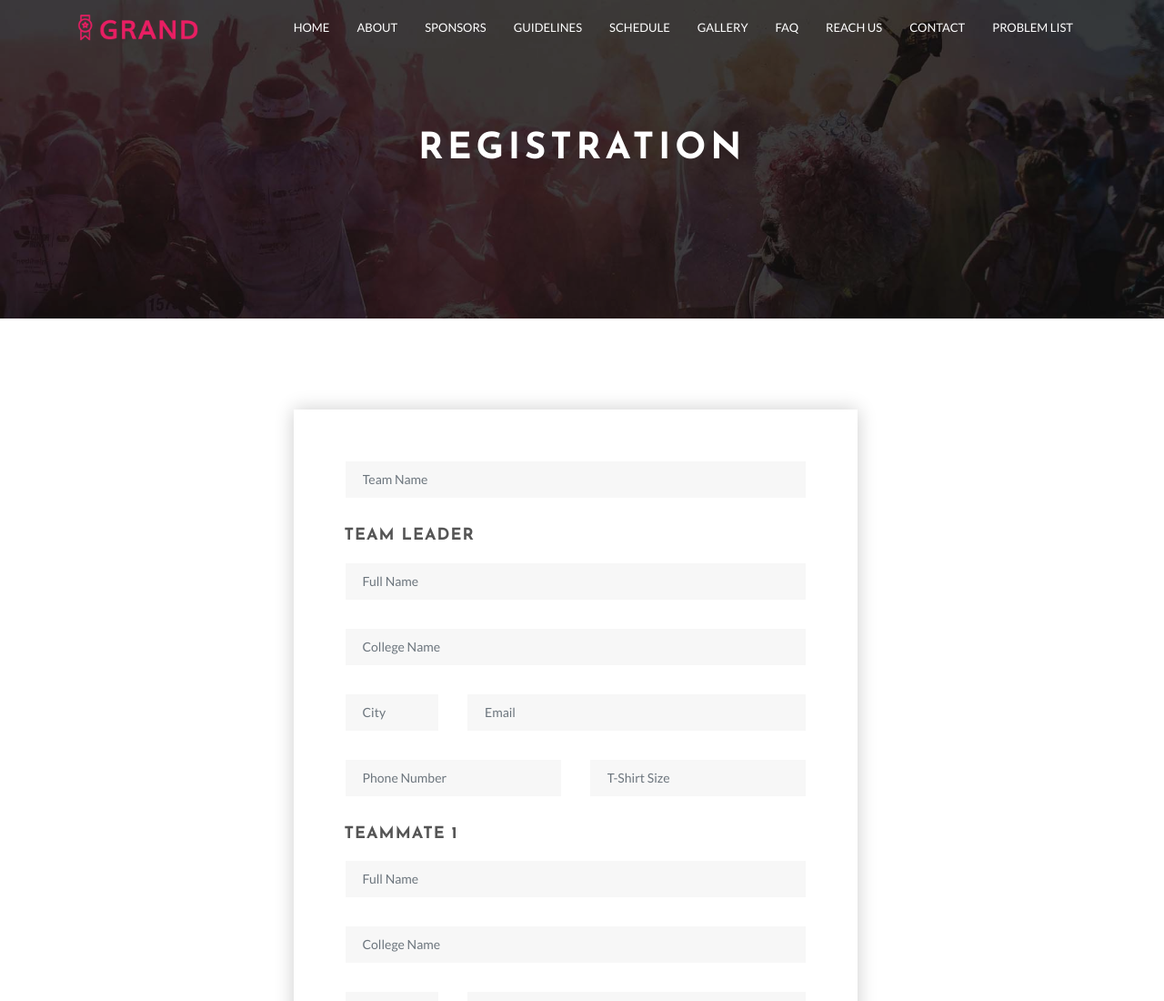
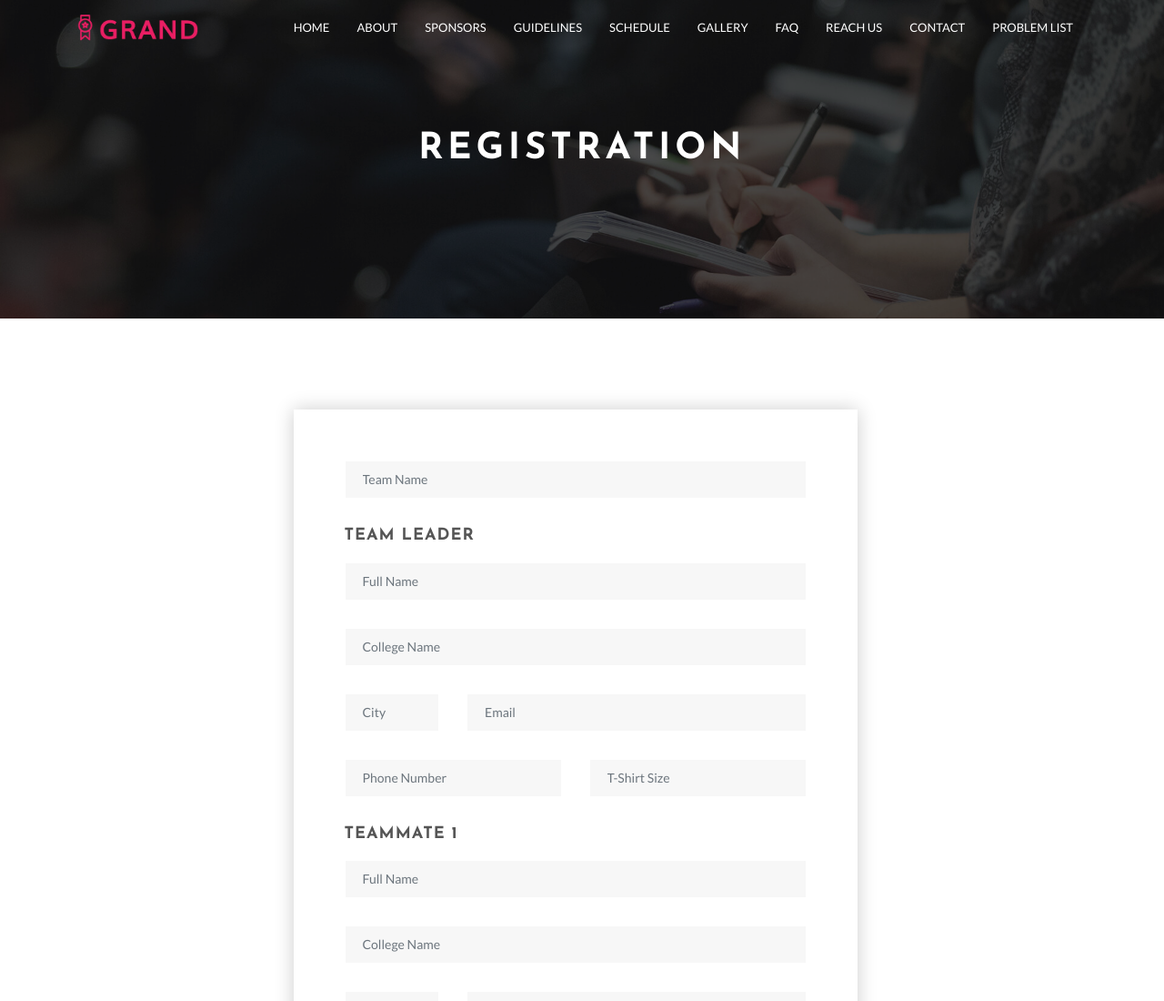
Before and after one commit to Devdoot-Maji/Hackathon2019, a plain HTML site: page form.html in a window 1280 px wide. Shown: the top 1100 px of the page at 91% size. Drawn offline with Linux system fonts and the light colour scheme; files whose address does not match are found by name.

Commit message:
Background Image Changes

```diff
--- a/assets/css/main.css
+++ b/assets/css/main.css
@@ -2364,7 +2364,7 @@ body.modal-open {
   padding: 0;
   margin: 0;
   position: relative;
-  background: url(../img/header-bg.jpg);
+  background: url(../img/background/bg-1.jpg);
   background-size: cover;
   background-position: 0px 0px, 50% 50%;
   min-height: 350px;
```
